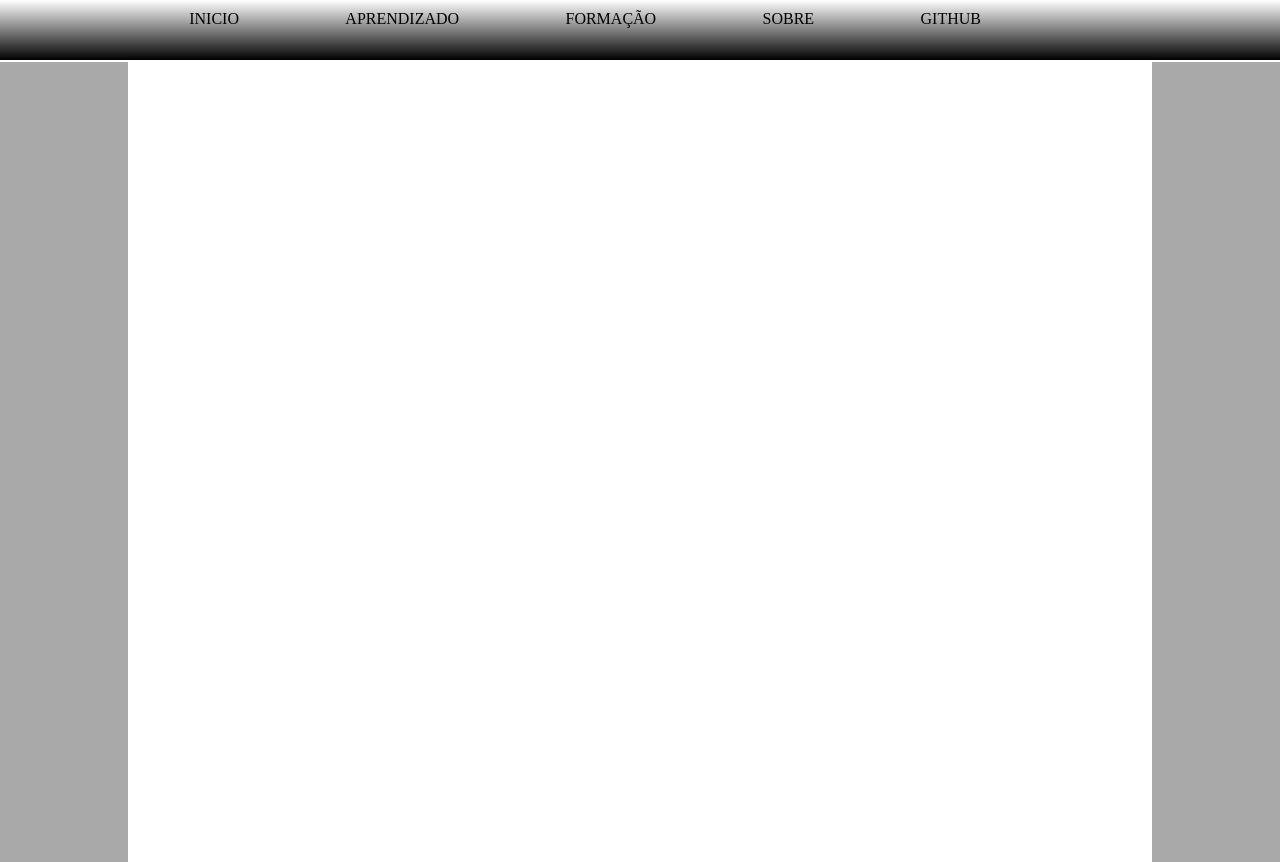
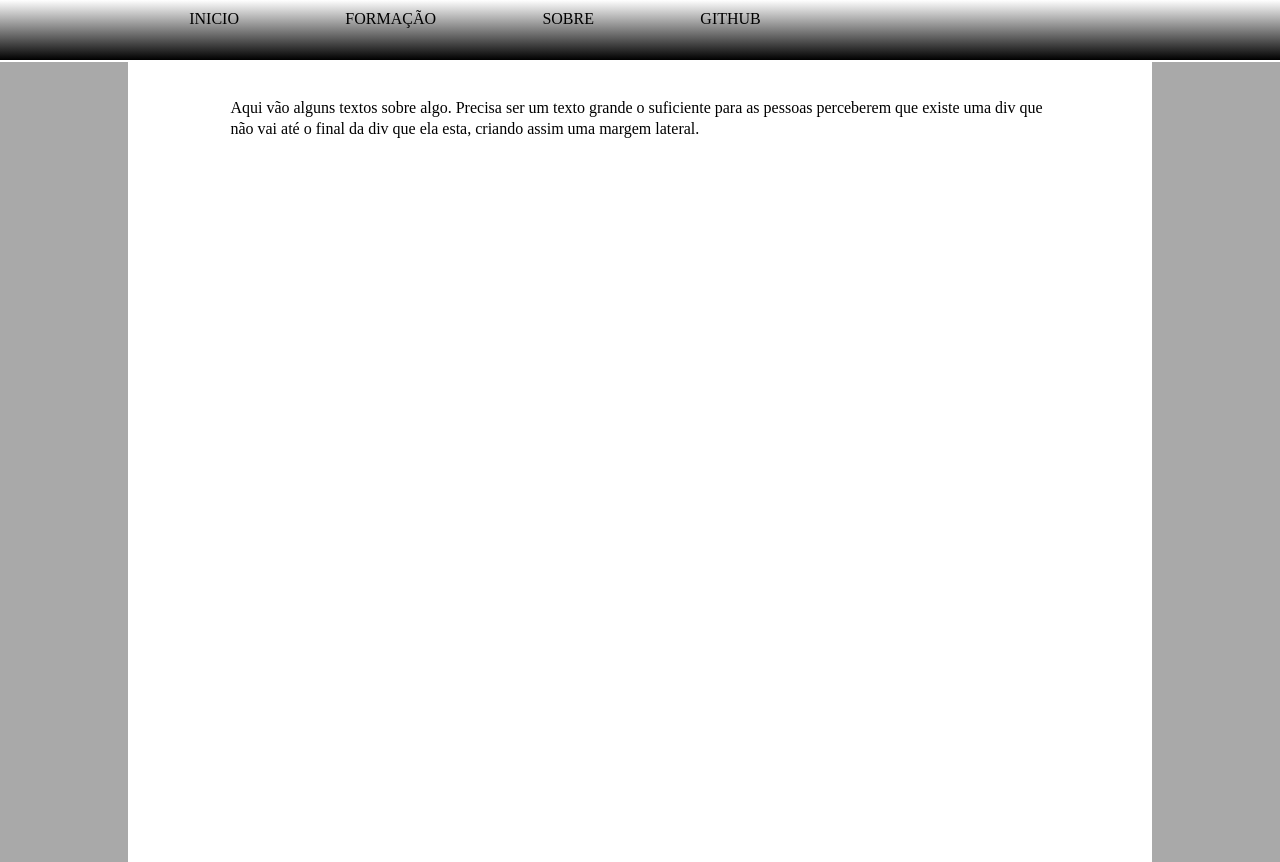
Before and after one commit to paulo-manzone/SiteInicial, a plain HTML site: page index.html in a window 1280 px wide. Drawn offline with Linux system fonts and the light colour scheme.

Commit message:
Criação de uma área de texto

```diff
--- a/css/style.css
+++ b/css/style.css
@@ -62,3 +62,10 @@
     height: 100%;
     background-color: white;
 }
+
+#texto {
+    line-height: 130%;
+    width: 80%;
+    margin: auto;
+    font-family: 'Times New Roman', serif;
+}
--- a/index.html
+++ b/index.html
@@ -9,7 +9,6 @@
             <!--Menu-->
             <ul>
                 <li><a href="#">inicio</a></li>
-                <li><a href="#">aprendizado</a></li>
                 <li><a href="#">formação</a></li>
                 <li><a href="#">sobre</a></li>
                 <li><a href="#">GitHub</a></li>
@@ -19,7 +18,13 @@
         <div class="background">
             <div class = "content">
             <!--Conteúdo da página-->
-
+                <br/><br/>
+                <div id="texto">
+                    <p>Aqui vão alguns textos sobre algo. Precisa ser um
+                    texto grande o suficiente
+                    para as pessoas perceberem
+                    que existe uma div que não vai até o final da div que ela esta, criando assim uma margem lateral.</p>
+                </div>
 
             </div>
         </div>
```
